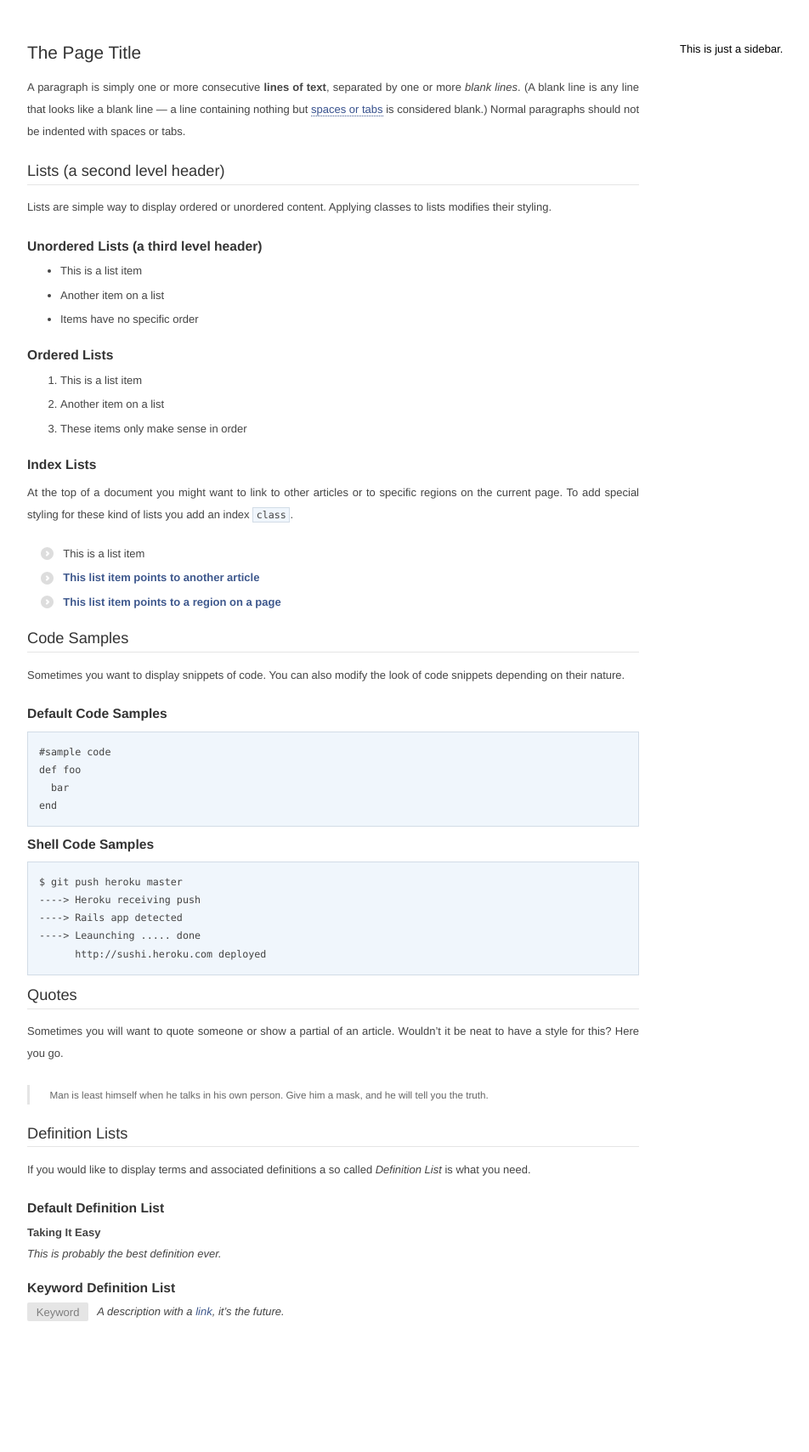
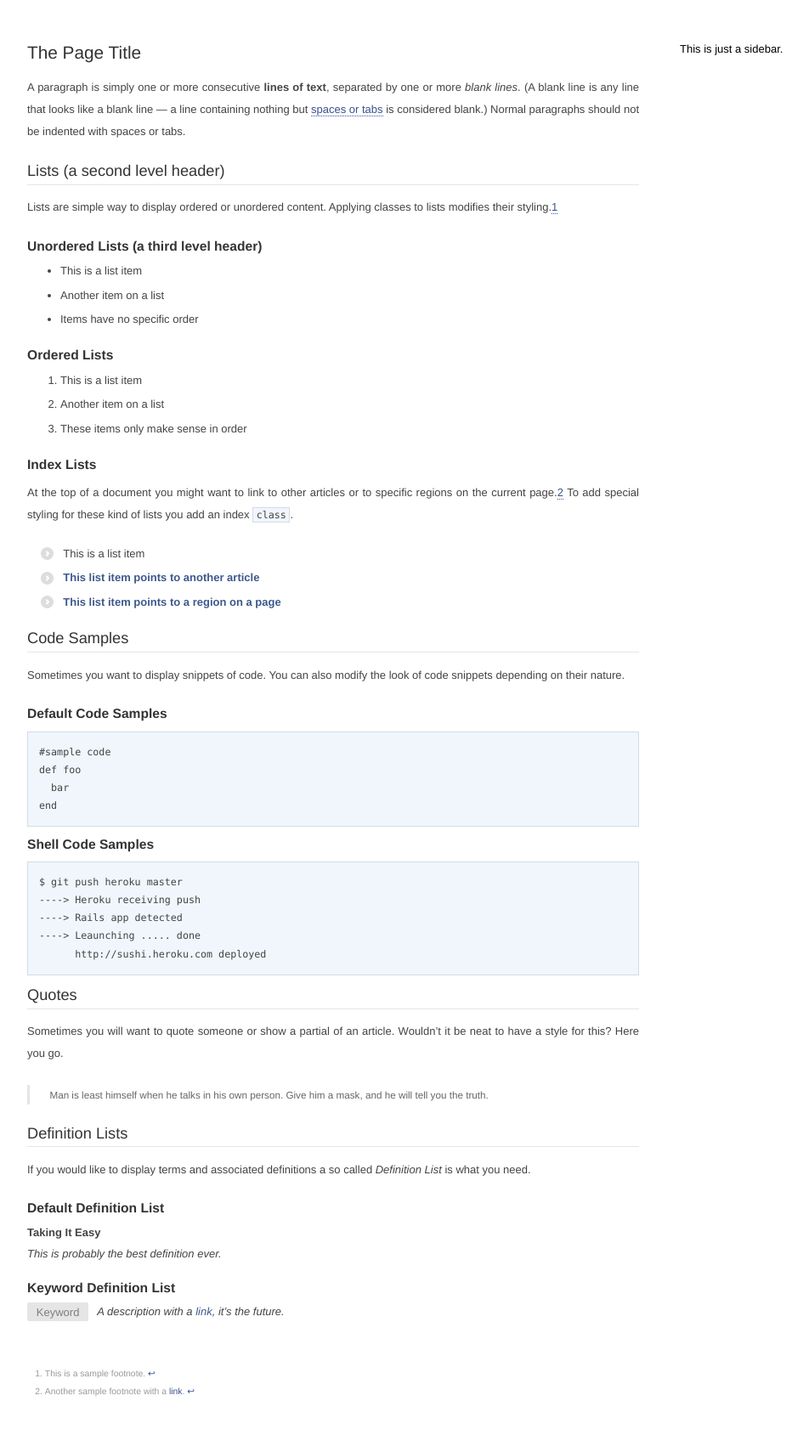
Before and after one commit to dsqmoore/developer, a Jekyll site: the page built from _posts/2010-11-11-sample.md, in a window 1280 px wide. Shown: the whole page at 85% size, without its empty margins (56-1008 px from the left). Built offline with Jekyll 4.4.1, drawn with Linux system fonts in a browser that asks for light colours; before the commit the page ends 1611 px from its top, so only the background shows below that.

Commit message:
Styled footnotes

```diff
--- a/_posts/2010-11-11-sample.md
+++ b/_posts/2010-11-11-sample.md
@@ -74,3 +74,7 @@ Taking It Easy
 {: .keys }
 Keyword
 : A description with a [link](#), it's the future.
+
+
+[^footnote1]: This is a sample footnote.
+[^footnote2]: Another sample footnote with a [link](#).
--- a/stylesheets/wikistyle.css
+++ b/stylesheets/wikistyle.css
@@ -103,7 +103,7 @@
 /* section: definition lists
 ---------------------------------------------- */
 .wikistyle dl {
-  margin: 0 0 1.8em;
+  margin: 0 0 1.8em 0;
 }
 
 .wikistyle dl:last-child {
@@ -188,3 +188,36 @@
   font-size: .9em;
 }
 /* ------------------------------------------- */
+
+/* section: footnotes
+---------------------------------------------- */
+.wikistyle .footnotes {
+  color: #999;
+  font-size: .8em;
+  margin: 5.4em 0 0 0;
+}
+
+.wikistyle .footnotes hr {
+  background: #e5e5e5;
+  border: 0;
+  height: 1px;
+  margin: 0 0 1.8em 0;
+}
+
+.wikistyle .footnotes ol {
+  margin: 0;
+  padding: 0 0 0 2em;
+}
+
+.wikistyle .footnotes ol li {
+  margin: 0;
+}
+
+.wikistyle .footnotes ol li p {
+  margin: 0;
+}
+
+.wikistyle .footnotes ol li a:link, .wikistyle .footnotes ol li a:visited {
+  border: 0;
+}
+/* ------------------------------------------- */
```
Also changed, not shown: other parts of _posts/2010-11-11-sample.md (+2 -2 lines), 2 other files.
